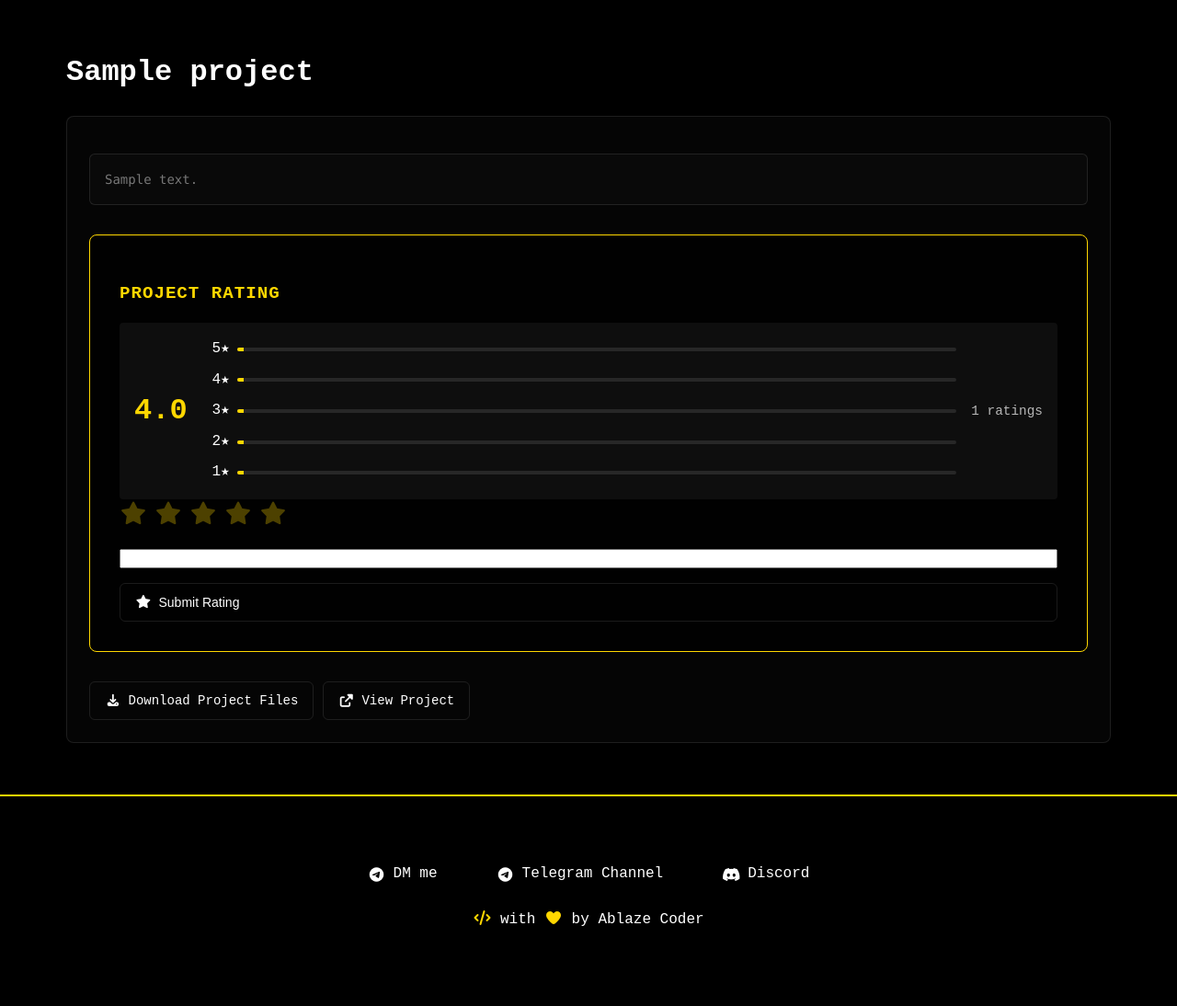
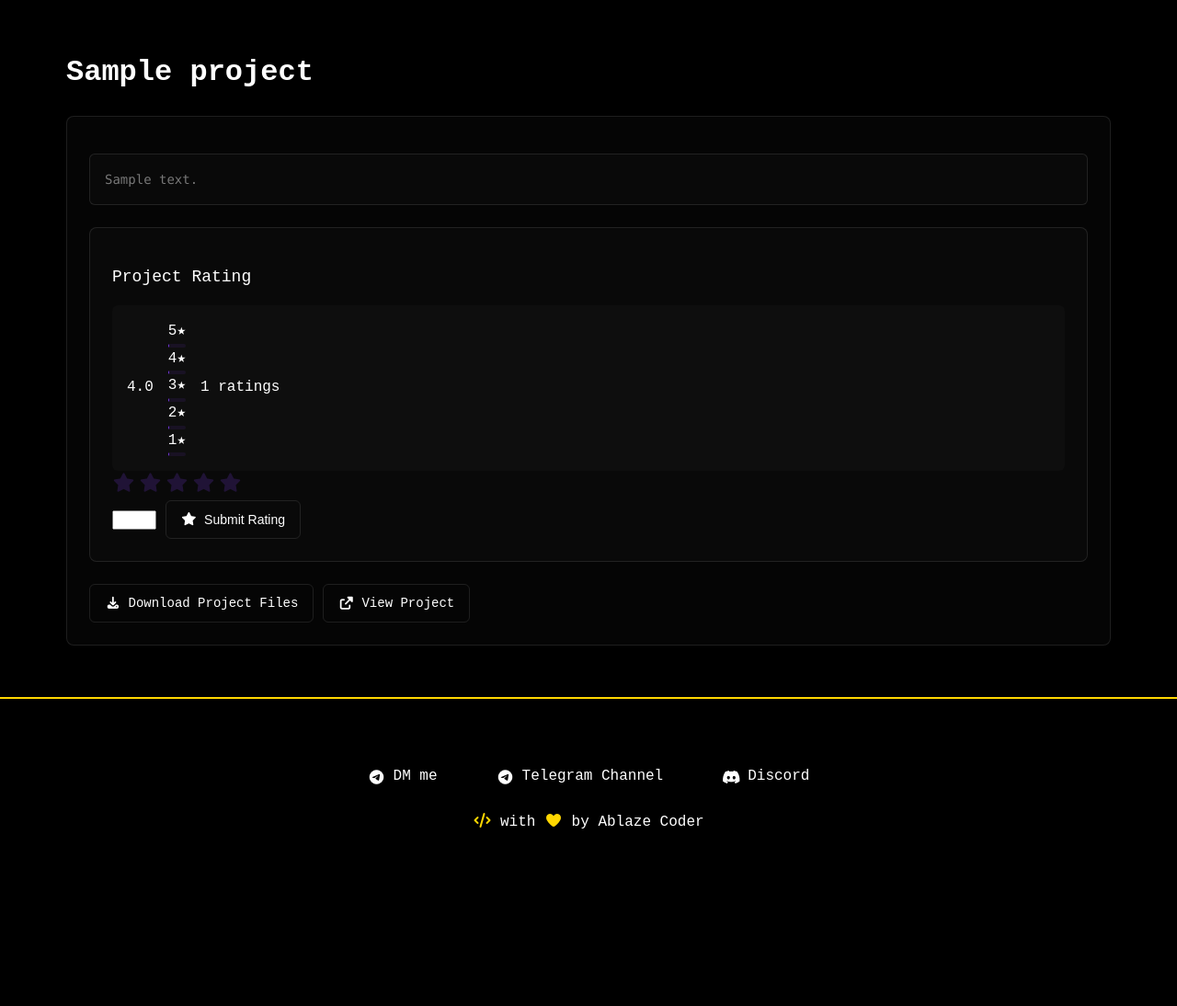
Before and after one commit to abdulaziz-python/projects, a Django app: page /project/1/ in a window 1280 px wide. Shown: the part 76-1170 px from the top of the page at 92% size. After the commit the page ends 977 px from the top, so only its background shows below. Run offline with Django 5.2, Linux system fonts and the light colour scheme; tables that the repository leaves empty hold one stand-in row (values such as "Sample post"); some libraries are stand-ins or nearby versions.

Commit message:
Update rating.css

```diff
--- a/mysite/static/css/rating.css
+++ b/mysite/static/css/rating.css
@@ -1,97 +1,49 @@
-/* Rating System Styles */
 .rating-container {
-    background: rgba(0, 0, 0, 0.7);
-    padding: 2rem;
+    background-color: var(--card-bg);
+    border: 1px solid var(--border);
     border-radius: 8px;
-    border: 1px solid var(--secondary-color);
-    margin: 2rem 0;
+    padding: 24px;
+    margin: 24px 0;
   }
 
   .rating-title {
-    color: var(--secondary-color);
-    font-size: 1.2rem;
-    margin-bottom: 1rem;
-    text-transform: uppercase;
-    letter-spacing: 0.05em;
-}
-
-.star-rating-container {
-    display: flex;
-    flex-direction: column;
-    gap: 1rem;
-}
-
-.star-rating {
-    display: flex;
-    gap: 0.5rem;
-    align-items: center;
+    font-size: 18px;
+    font-weight: 500;
+    margin-bottom: 16px;
   }
 
   .star {
-    font-size: 1.5rem;
+    color: rgba(124, 62, 237, 0.2);
+    font-size: 20px;
     cursor: pointer;
-    color: rgba(255, 215, 0, 0.3);
-    transition: all 0.3s ease;
+    transition: color 0.2s ease;
   }
 
+  .star.active,
   .star:hover {
-    transform: scale(1.2);
-    color: var(--secondary-color);
-}
-
-.star.active {
-    color: var(--secondary-color);
+    color: var(--accent);
   }
 
   .rating-stats {
     display: flex;
     align-items: center;
-    gap: 1rem;
-    margin-top: 1rem;
-    padding: 1rem;
-    background: rgba(255, 255, 255, 0.05);
-    border-radius: 4px;
-}
-
-.rating-average {
-    font-size: 2rem;
-    color: var(--secondary-color);
-    font-weight: bold;
-}
-
-.rating-count {
-    font-size: 0.9rem;
-    color: rgba(255, 255, 255, 0.7);
-}
-
-.rating-distribution {
-    flex: 1;
-    display: flex;
-    flex-direction: column;
-    gap: 0.5rem;
-}
-
-.rating-bar {
-    display: flex;
-    align-items: center;
-    gap: 0.5rem;
-}
-
-.rating-bar-label {
-    min-width: 30px;
-    text-align: right;
+    gap: 16px;
+    margin-top: 16px;
+    padding: 16px;
+    background-color: rgba(255, 255, 255, 0.02);
+    border-radius: 6px;
   }
 
   .rating-bar-track {
     flex: 1;
     height: 4px;
-    background: rgba(255, 255, 255, 0.1);
+    background-color: rgba(124, 62, 237, 0.1);
     border-radius: 2px;
     overflow: hidden;
   }
 
   .rating-bar-fill {
     height: 100%;
-    background: var(--secondary-color);
+    background-color: var(--accent);
     transition: width 0.3s ease;
   }
```
Lines whose indentation alone changed are shown as unchanged.
